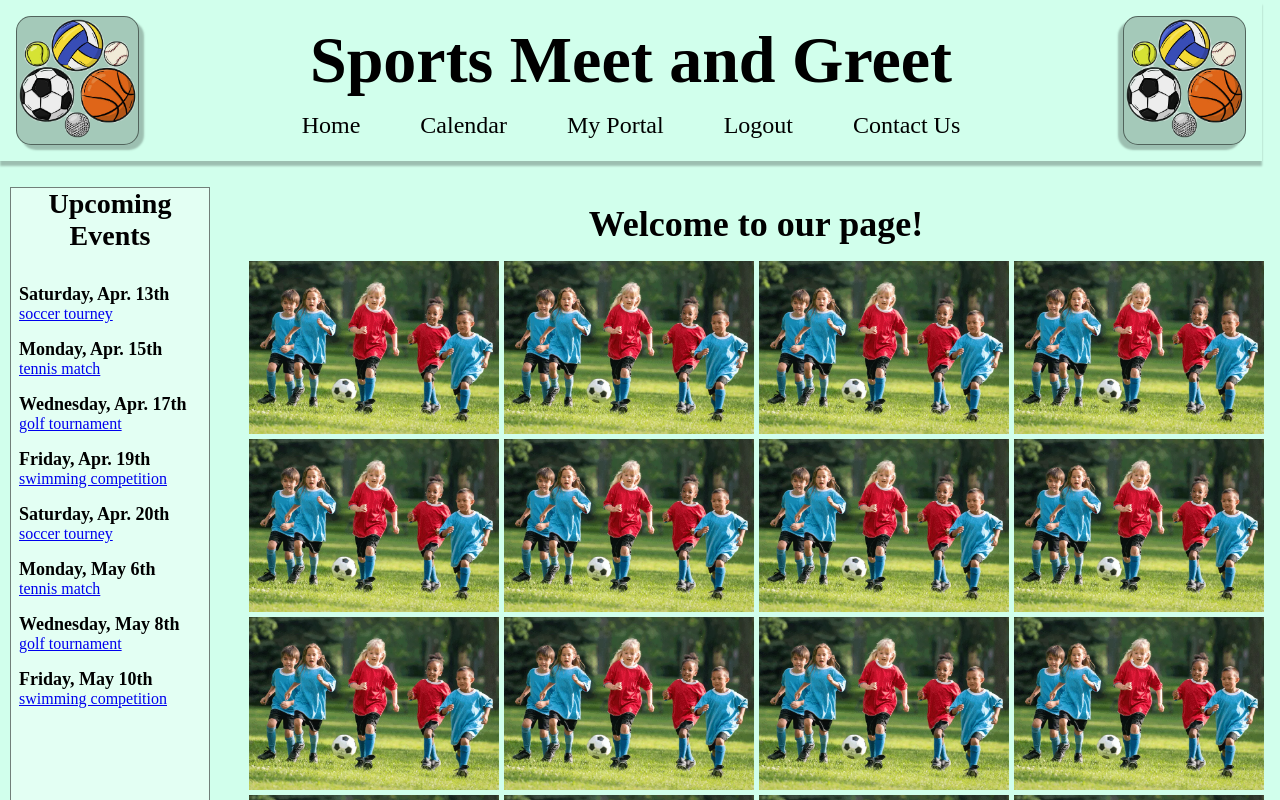
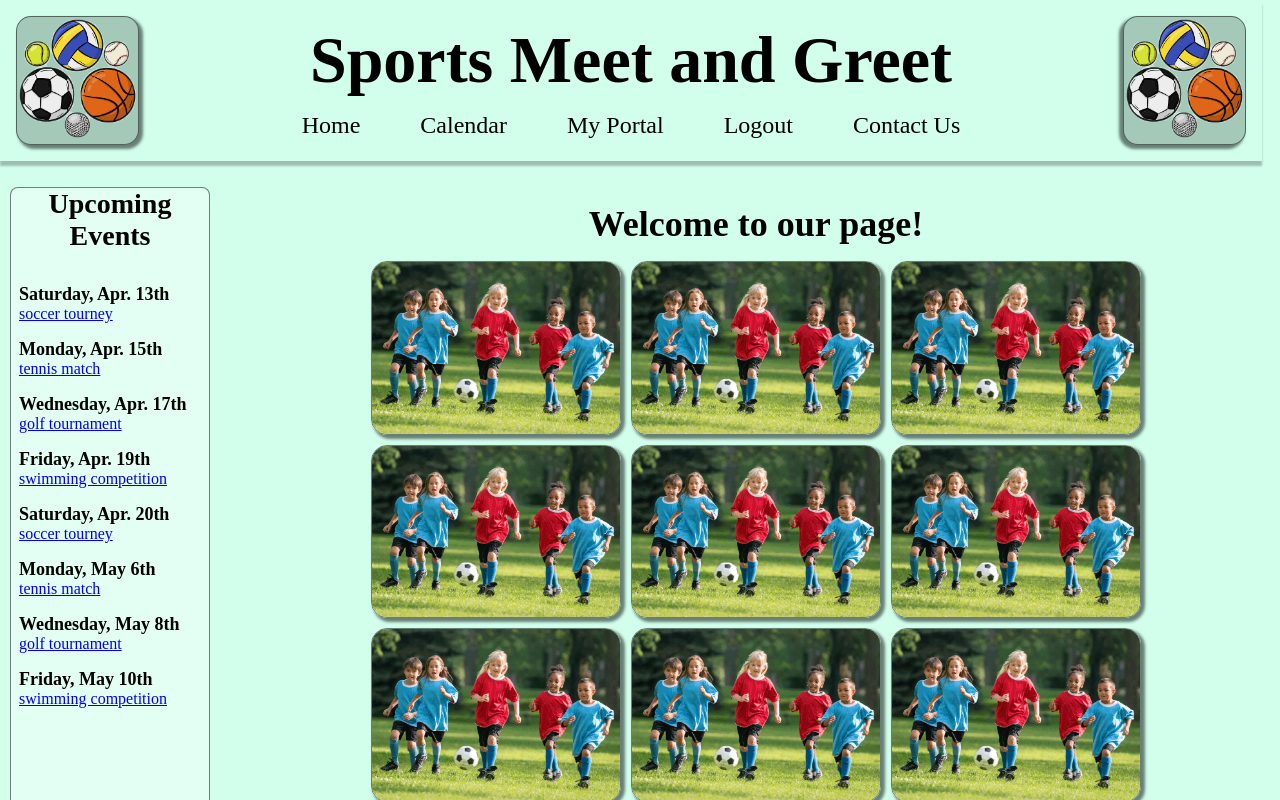
Before and after one commit to jk377y/sports_meetup, a React (Vite) app: page / in a window 1280 px wide. Shown: the top 800 px of the page. Built offline with nearby package versions, Linux system fonts and the light colour scheme.

Commit message:
added box shadow variable in index.css

```diff
--- a/src/assets/index.css
+++ b/src/assets/index.css
@@ -28,6 +28,8 @@
     --btn-border-hover: 2px solid var(--clr-border-primary);
     --btn-border-active: 2px inset var(--clr-border-secondary);
 
+    --box-shadow-primary: 3px 3px 3px 1px var(--clr-border-primary);
+    --box-shadow-secondary: -3px 3px 3px 1px var(--clr-border-primary);
 
     --clr-text-primary: rgb(0, 0, 0);
     --clr-text-secondary: rgb(255, 255, 255);
--- a/src/components/header/Header.css
+++ b/src/components/header/Header.css
@@ -25,11 +25,11 @@ header {
 }
 
 .logo_a {
-    box-shadow: 5px 5px 2px var(--clr-border-secondary);
+    box-shadow: var(--box-shadow-primary);
 }
 
 .logo_b {
-    box-shadow: -5px 5px 2px var(--clr-border-secondary);
+    box-shadow: var(--box-shadow-secondary);
 }
 
 
--- a/src/pages/calendar/Calendar.css
+++ b/src/pages/calendar/Calendar.css
@@ -1,3 +1,5 @@
+/* see index.css for variable values */
+
 .calendar_container {
 	margin-top: 3rem;
 	width: 100%;
--- a/src/pages/contact/Contact.css
+++ b/src/pages/contact/Contact.css
@@ -0,0 +1 @@
+/* see index.css for variable values */
--- a/src/pages/homepage/Homepage.css
+++ b/src/pages/homepage/Homepage.css
@@ -1,3 +1,4 @@
+/* see index.css for variable values */
 
 .home_container {
     display: flex;
@@ -13,6 +14,7 @@ aside {
     height: 100vh;
     background-color: var(--clr-bg-tertiary);
     border: var(--border-primary);
+    border-radius: 0.5rem;
 }
 
 .events_items {
@@ -49,12 +51,15 @@ section h1 {
     display: flex;
     justify-content: center;
     flex-wrap: wrap;
-    gap: 5px;
+    gap: 10px;
 }
 
 .image_gallery img {
     width: 250px;
     height: auto;
+    border-radius: 1rem;
+    border: var(--border-primary);
+    box-shadow: var(--box-shadow-primary);
 }
 
 @media screen and (max-width: 992px){
--- a/src/pages/login/Login.css
+++ b/src/pages/login/Login.css
@@ -0,0 +1 @@
+/* see index.css for variable values */
--- a/src/pages/myportal/MyPortal.css
+++ b/src/pages/myportal/MyPortal.css
@@ -0,0 +1 @@
+/* see index.css for variable values */
```
